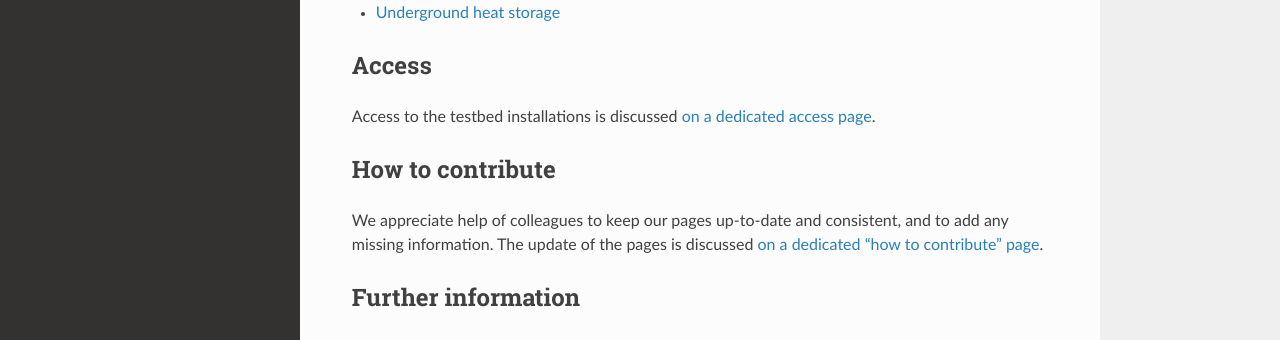
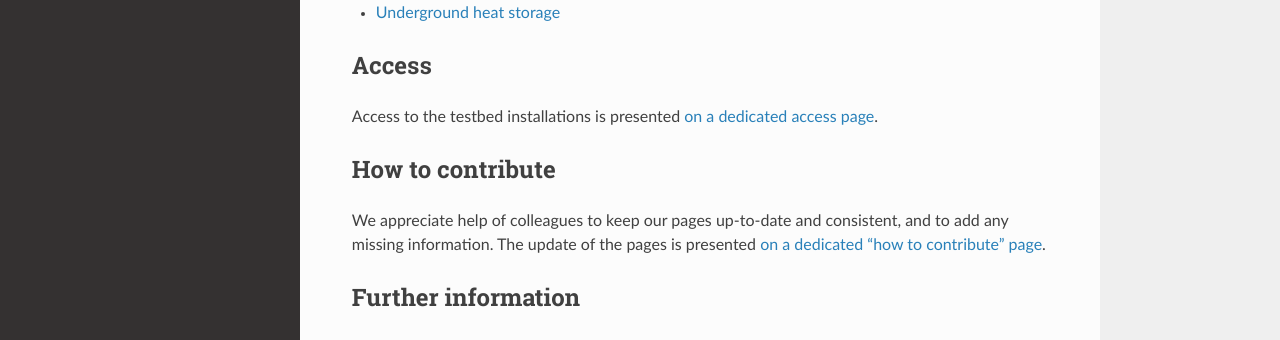
Before and after one commit to ilectra/durham, a Sphinx documentation site: the page built from docs/hardwarelab/index.md, in a window 1280 px wide and 1237 px high. Shown: the part 615-955 px from the top of the window. Built offline with Sphinx 7.4.7 and the Read the Docs theme 3.1.0, drawn with Linux system fonts in a browser that asks for light colours.

Commit message:
Update index.md

```diff
--- a/docs/hardwarelab/index.md
+++ b/docs/hardwarelab/index.md
@@ -22,11 +22,11 @@
 
 ## Access
 
-Access to the testbed installations is discussed [on a dedicated access page](access.md).
+Access to the testbed installations is presented [on a dedicated access page](access.md).
 
 ## How to contribute
 
-We appreciate help of colleagues to keep our pages up-to-date and consistent, and to add any missing information. The update of the pages is discussed [on a dedicated "how to contribute" page](contribute.md).
+We appreciate help of colleagues to keep our pages up-to-date and consistent, and to add any missing information. The update of the pages is presented [on a dedicated "how to contribute" page](contribute.md).
 
 ## Further information
 
```
